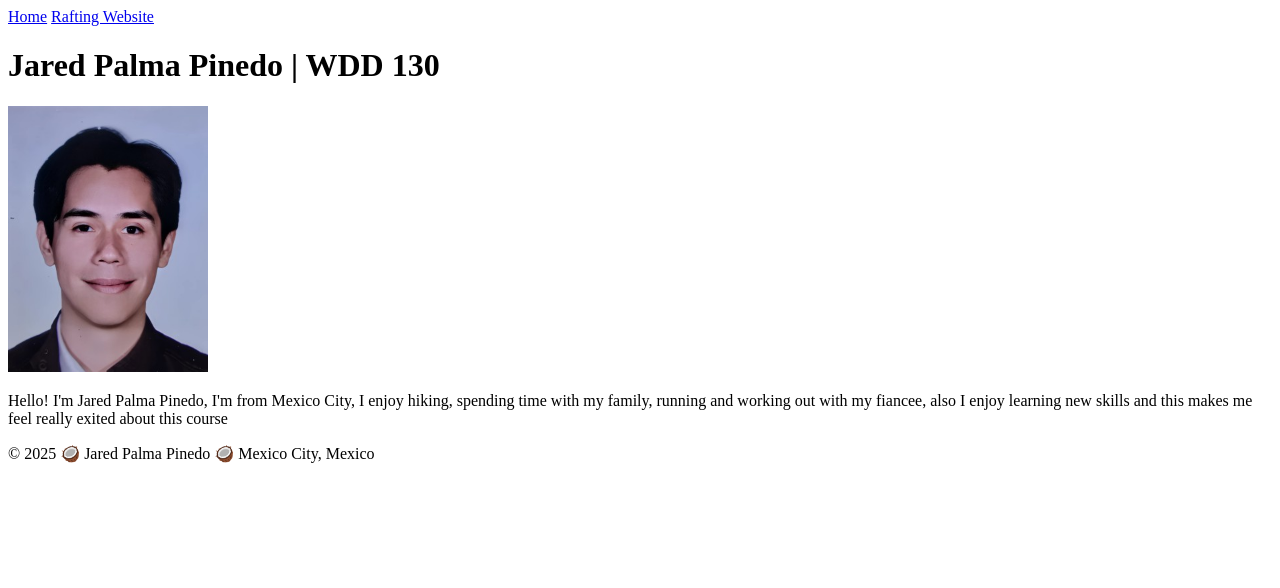
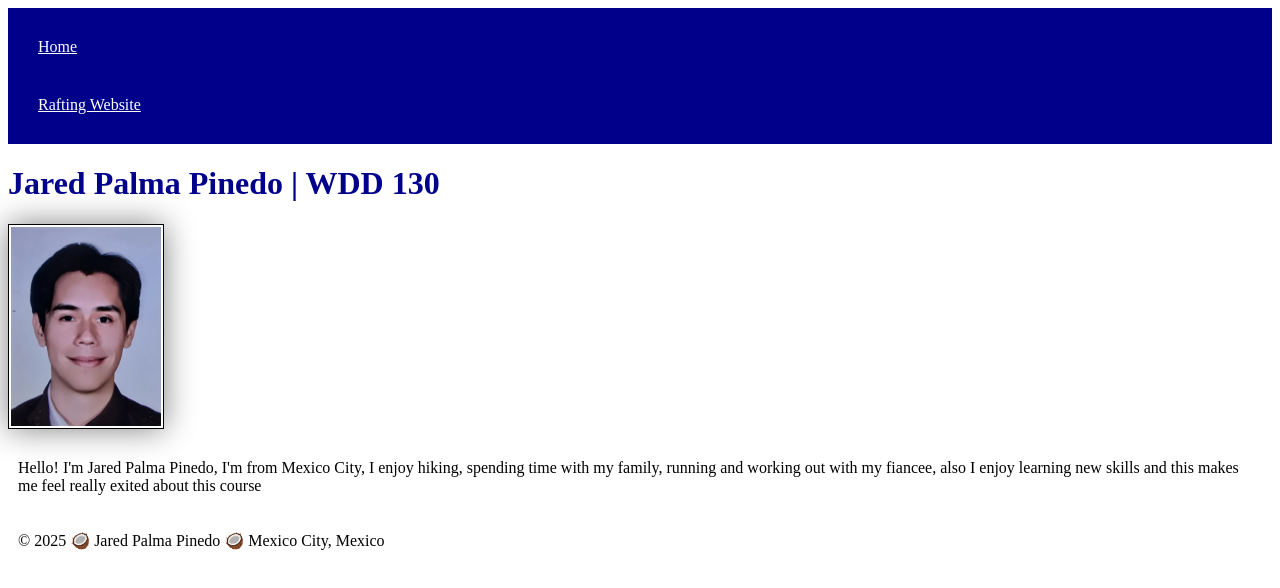
Before and after one commit to jared-palma/wdd130, a plain HTML site: page index.html in a window 1280 px wide. Drawn offline with Linux system fonts and the light colour scheme.

Commit message:
new update

```diff
--- a/index.html
+++ b/index.html
@@ -4,6 +4,7 @@
 	<meta charset="utf-8">
 	<meta name="viewport" content="width=device-width,initial-scale=1.0">
 	<title> Jared Palma Pinedo | WDD 130</title>
+    <link rel="stylesheet" href="styles/styles.css">
 </head>
 <body>
     <header>
--- /dev/null
+++ b/styles/styles.css
@@ -0,0 +1,26 @@
+nav {
+    background-color: darkblue;
+    padding: 10px;
+}
+
+nav a {
+    color: white;
+    display: block;
+    padding: 20px;
+}
+
+h1 {
+    color: darkblue;
+}
+
+img {
+    width: 150px;
+    height: auto;
+    border: 1px solid;
+    padding: 2px;
+    box-shadow: 0 0 30px gray;
+}
+
+p {
+    padding: 10px;
+}
```
